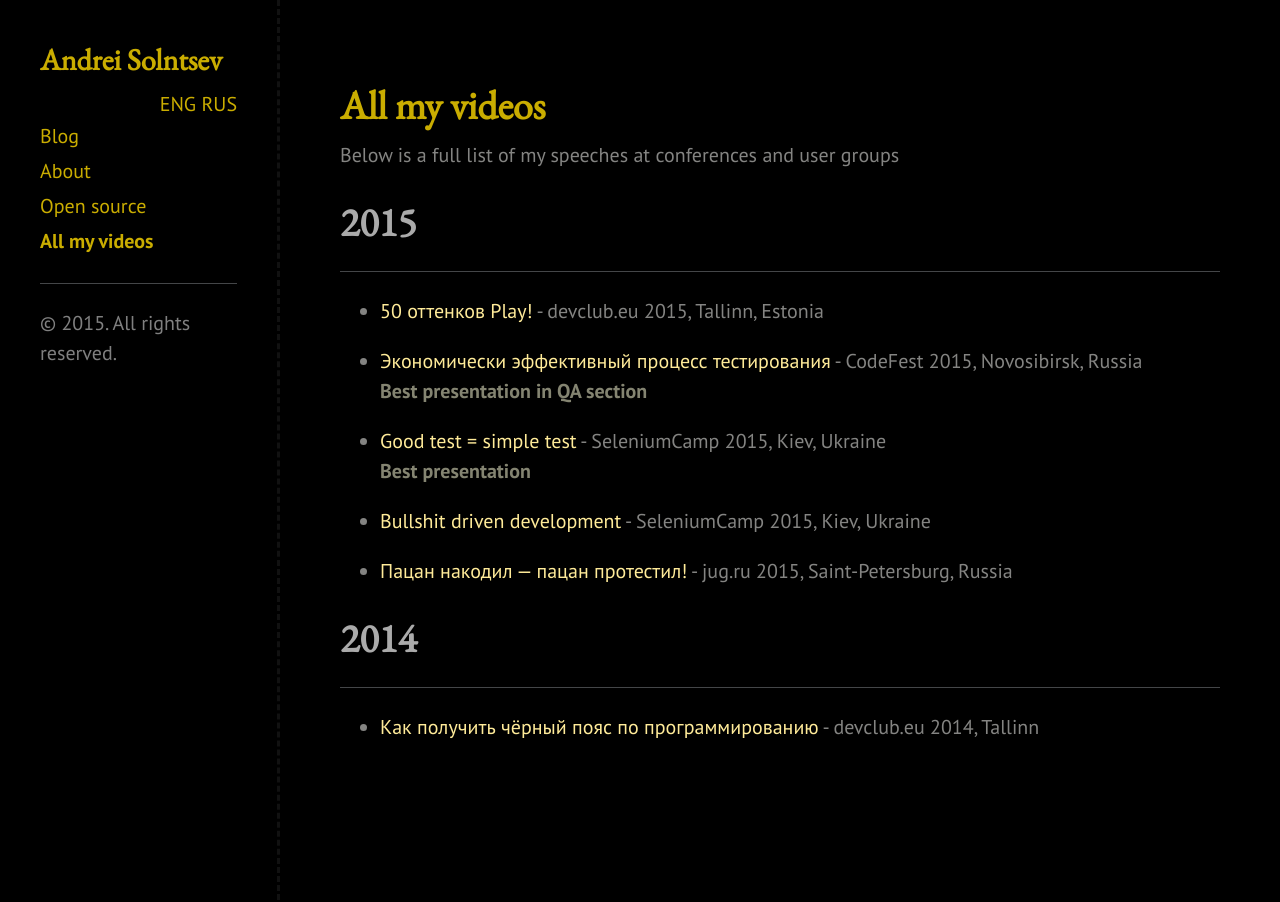
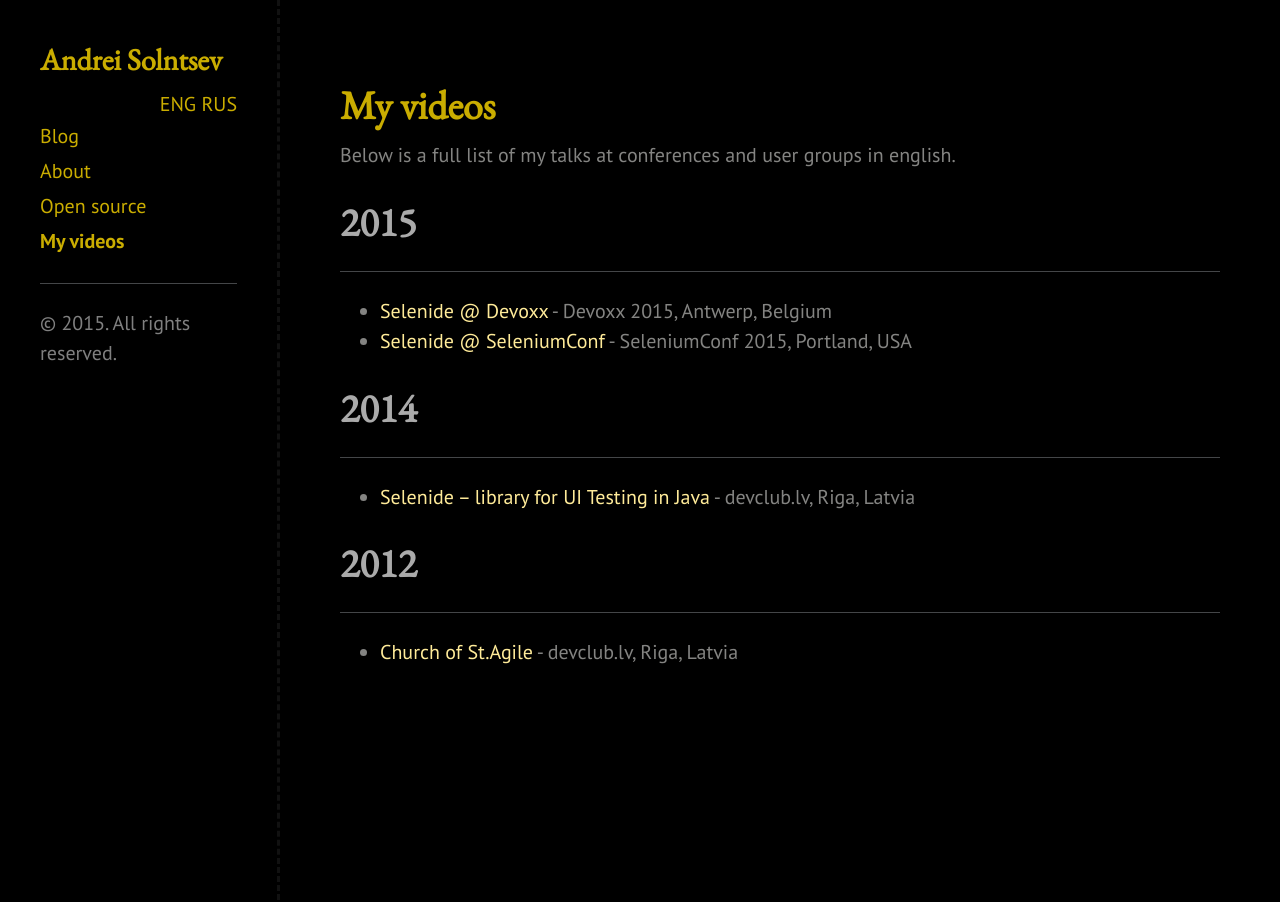
Before and after one commit to asolntsev/asolntsev.github.io, a Jekyll site: the page built from en/video.md, in a window 1280 px wide. Built offline with Jekyll 4.4.1, drawn with Linux system fonts in a browser that asks for light colours; nearby versions of some CDN libraries; Markdown is read by kramdown in place of the engine named in the settings.

Commit message:
add all videos in english (and some in russian)

```diff
--- a/en/video.md
+++ b/en/video.md
@@ -1,27 +1,23 @@
 ---
 layout: page
-title: All my videos
+title: My videos
 category: en
 ---
 
-Below is a full list of my speeches at conferences and user groups
+Below is a full list of my talks at conferences and user groups in english.
 
 # 2015
 * * *
 
-* [50 оттенков Play!](https://www.youtube.com/watch?v=kZDa5hD-oQI) - devclub.eu 2015, Tallinn, Estonia
-
-* [Экономически эффективный процесс тестирования](http://2015.codefest.ru/lecture/990) - CodeFest 2015, Novosibirsk, Russia
-  <br>**Best presentation in QA section**
-
-* [Good test = simple test](http://seleniumcamp.com/materials/good-short-test/) - SeleniumCamp 2015, Kiev, Ukraine
-  <br>**Best presentation**
-
-* [Bullshit driven development](http://seleniumcamp.com/materials/bullshit-driven-development/) - SeleniumCamp 2015, Kiev, Ukraine
-
-* [Пацан накодил — пацан протестил!](https://www.youtube.com/watch?v=8u6_hctdhqI&feature=youtu.be&a) - jug.ru 2015, Saint-Petersburg, Russia
+* [Selenide @ Devoxx](http://selenide.org/2015/11/13/selenide-on-devoxx/) - Devoxx 2015, Antwerp, Belgium
+* [Selenide @ SeleniumConf](http://selenide.org/2015/09/23/selenide-on-seleniumconf/) - SeleniumConf 2015, Portland, USA
 
 # 2014
 * * *
 
-* [Как получить чёрный пояс по программированию](https://www.youtube.com/watch?v=qBXgYDav40g) - devclub.eu 2014, Tallinn
+* [Selenide – library for UI Testing in Java](http://www.devclub.lv/andrei-solntsev-selenide-library-for-ui-testing-in-java/) - devclub.lv, Riga, Latvia
+
+# 2012
+* * *
+
+* [Church of St.Agile](http://www.devclub.lv/church-of-st-agile-andrei-solntsev/) - devclub.lv, Riga, Latvia
```
Also changed, not shown: ru/video.md (+16 -6 lines).
